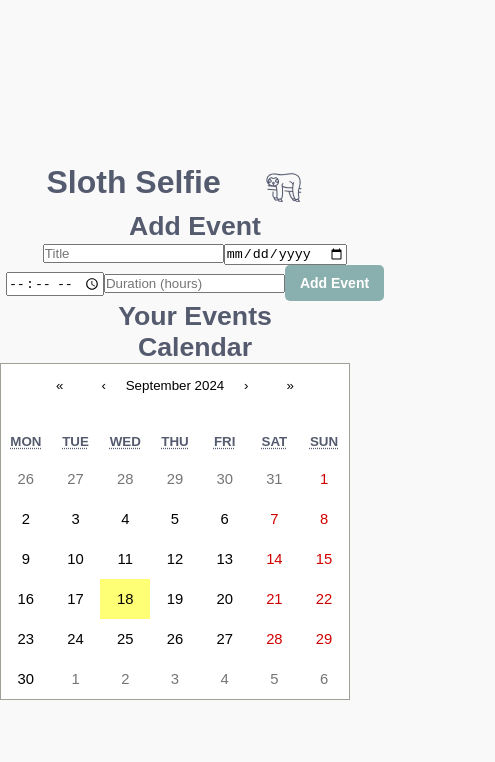
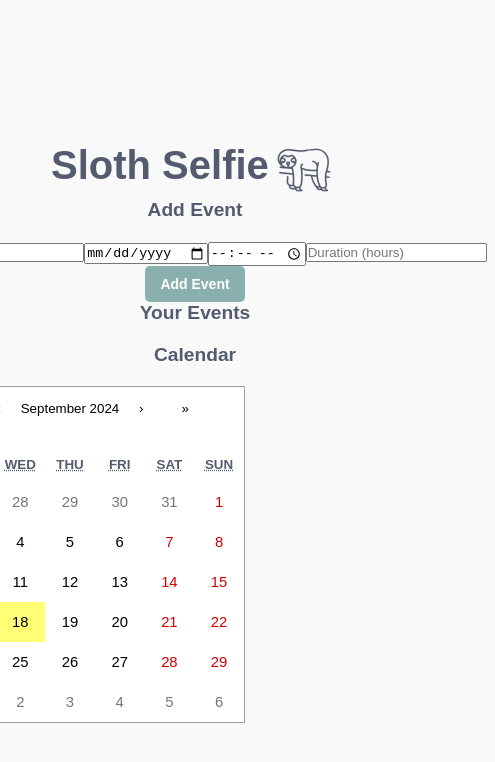
Before and after one commit to SofZll/SlothSelfie, a React (Create React App) app in the folder sloth-selfie/: page /events in a window 390 px wide. Shown: the top 762 px of the page, 495 px wide, since content can reach past the window. Built offline with nearby package versions, Linux system fonts and the light colour scheme.

Commit message:
dont know

```diff
--- a/sloth-selfie/package.json
+++ b/sloth-selfie/package.json
@@ -3,15 +3,19 @@
   "version": "0.1.0",
   "private": true,
   "dependencies": {
+    "@emotion/react": "^11.13.3",
+    "@emotion/styled": "^11.13.0",
     "@fortawesome/fontawesome-svg-core": "^6.6.0",
     "@fortawesome/free-solid-svg-icons": "^6.6.0",
     "@fortawesome/react-fontawesome": "^0.2.2",
+    "@mui/material": "^6.1.1",
     "@testing-library/jest-dom": "^5.17.0",
     "@testing-library/react": "^13.4.0",
     "@testing-library/user-event": "^13.5.0",
     "react": "^18.3.1",
     "react-calendar": "^5.0.0",
     "react-dom": "^18.3.1",
+    "react-responsive": "^10.0.0",
     "react-responsive-carousel": "^3.2.23",
     "react-router-dom": "^6.26.2",
     "react-scripts": "5.0.1",
--- a/sloth-selfie/src/App.js
+++ b/sloth-selfie/src/App.js
@@ -9,6 +9,7 @@ import Login from './Login';
 import Card from "./cardCarosel";
 import Carousel from "./CarouselHome";
 import { v4 as uuidv4 } from "uuid";
+import { useMediaQuery } from 'react-responsive';
 
 function App() {
 /*
@@ -45,6 +46,7 @@ function App() {
     }
   ];
 
+
   return (
     <Router>
       <div className="App">
@@ -70,14 +72,15 @@ function App() {
             <Route path="/"  /*path="/home"*/
               element={
               /*isAuthenticated ? (*/
-              <Carousel
-                cards={cards}
-                height="700px"
-                width="800px"
-                margin="0 auto"
-                offset={2}
-                showArrows={false}
-              />
+                (<Carousel
+                  cards={cards}
+                  className="carousel_structure"
+                  height="70vh"
+                  width="60vw"
+                  margin="0"
+                  offset={2}
+                  showArrows={false}
+                />)
               /*) : (
                 <Navigate to="/login" />
               )*/
--- a/sloth-selfie/src/cardCarosel.jsx
+++ b/sloth-selfie/src/cardCarosel.jsx
@@ -73,7 +73,7 @@ function Card({ title, caseShow }) {
             );
             break;
         case "4":
-            btn_card = <Button text="Demo" />;
+            btn_card = <button className="btn">Start</button>;
             break;
     }
 
--- a/sloth-selfie/src/css/App.css
+++ b/sloth-selfie/src/css/App.css
@@ -31,12 +31,24 @@
   align-items: center;
   justify-content: space-around;
   padding-top: 20px;
-  width: 300px;
+  width: 370px;
 }
 
 h1 {
   margin-bottom: 20px;
-  font-size: 2rem !important;
+  font-size: 3rem !important;
+  color: #555B6E !important;
+}
+
+h2 {
+  margin-bottom: 20px;
+  font-size: 1.5rem !important;
+  color: #555B6E !important;
+}
+
+p {
+  margin: 0;
+  font-size: 1rem !important;
   color: #555B6E !important;
 }
 
@@ -68,6 +80,7 @@ h1 {
   width: 40%;
 }
 
+/***
 @keyframes App-logo-spin {
   from {
     transform: rotate(0deg);
@@ -75,18 +88,7 @@ h1 {
   to {
     transform: rotate(360deg);
   }
-}
-
-@media screen and (max-width: 768px) {
-  .App-logo {
-    width: 40%;
-  }
-
-  .carousel-slide .react-calendar {
-    height: 40%;
-  }
-
-}
+}***/
 
 /* buttons style */
 .btn {
@@ -184,7 +186,24 @@ h1 {
 }
 
 /* Media Queries */
-@media (max-width: 600px) {
+@media (max-width: 840px) {
+  .App-logo {
+    height: 15vmin;
+    width: 18vmin !important;
+  }
+
+  h1 {
+    font-size: 2.5rem !important;
+  }
+
+  .title {
+    justify-content: center;
+  }
+
+  h2 {
+    font-size: 1.2rem !important;
+  }
+
   .notes-section input,
   .notes-section textarea {
     width: 90%; /* Reducing width for smaller screen */
@@ -214,4 +233,22 @@ h1 {
     margin-bottom: 10px; /* Spaziatura tra i giorni */
     width: 100%; /* I giorni occupano tutta la larghezza */
   }
+
+  .App-header {
+    width: 600px;
+    justify-items: center;
+  }
+
+  .App-logo {
+    width: 40%;
+  }
+
+  .carousel-slide .react-calendar {
+    height: 40%;
+  }
+
+  .carousel_structure{
+    height: 100%;
+    width: 100%;
+  }
 }
--- a/sloth-selfie/src/css/CarouselHome.css
+++ b/sloth-selfie/src/css/CarouselHome.css
@@ -5,7 +5,7 @@
     justify-content: space-around;
     background-color: #FFD6BA;
     width: 30rem;
-    height: 550px;
+    height: 540px;
     padding: 0 2rem 0 2rem;
     border-radius: 10px;
     }
@@ -26,3 +26,11 @@
     justify-content: space-between;
     align-items: center;
     }
+
+@media (max-width: 840px) {
+    .card {
+        width: 15rem;
+        height: 350px;
+
+    }
+}
```
Also changed, not shown: 1 other file (tests, documents, lock files or other folders).
